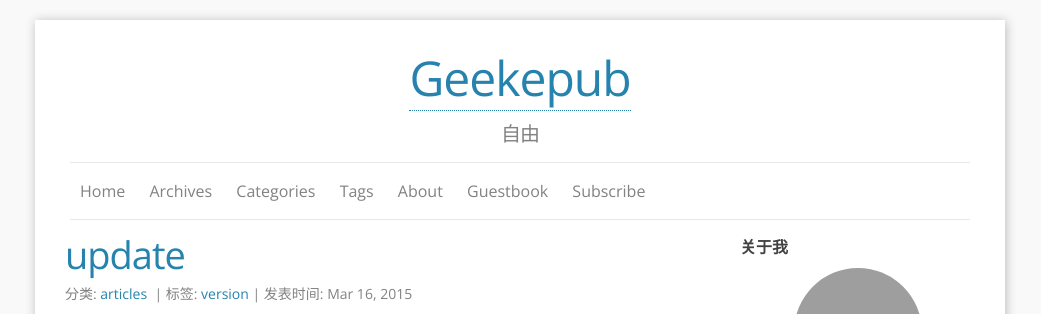
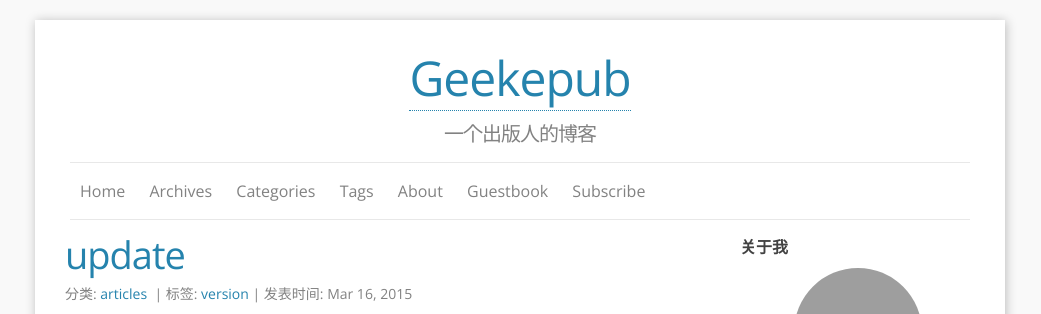
Before and after one commit to geekepub/geekepub.github.io, a Jekyll site: the page built from index.html, in a window 1280 px wide. Shown: the top 314 px of the page, without its empty margins (120-1161 px from the left). Built offline with Jekyll 4.4.1, drawn with Linux system fonts in a browser that asks for light colours; nearby versions of some CDN libraries; the list of posts is cut into pages by our own code; grey boxes are pictures that could not be loaded.

Commit message:
Update _config.yml

```diff
--- a/_config.yml
+++ b/_config.yml
@@ -1,6 +1,6 @@
 ### Site info:
 title: Geekepub
-tagline: 自由
+tagline: 一个出版人的博客
 author: geekepub
 email: geekepub@163.com
 description: "分享" # You can edit this line in _config.yml. It will appear in your document head meta and in your feed.xml site description
```
